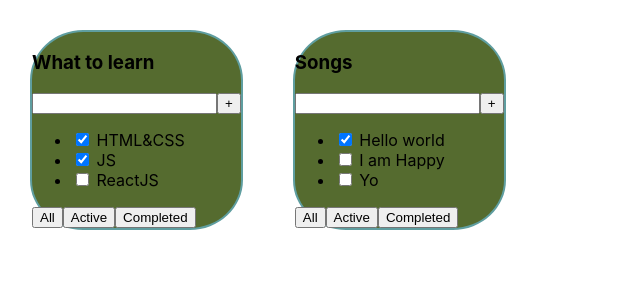
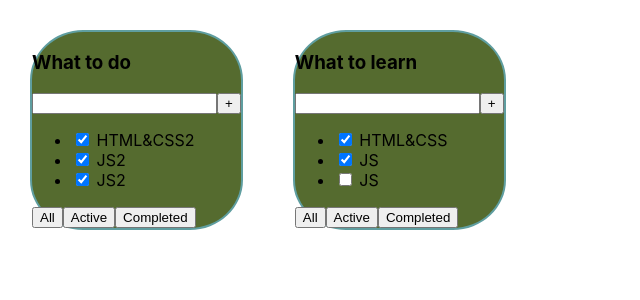
Before and after one commit to IvanovMike2023/TodoList, a React (Create React App) app: page / in a window 1280 px wide. Shown: the top 300 px of the page, without its empty margins (0-640 px from the left). Built offline with nearby package versions, Linux system fonts and the light colour scheme.

Commit message:
lesson 1

```diff
--- a/src/App.tsx
+++ b/src/App.tsx
@@ -1,22 +1,128 @@
 import React from 'react';
 import './App.css';
-import TodoList, {PropsTasks} from "./TodoList";
+import TodoList, {PropsData} from "./TodoList";
 
 function App() {
-    const tasks1:Array<PropsTasks> = [
-        { id: 1, title: "HTML&CSS", isDone: true },
-        { id: 2, title: "JS", isDone: true },
-        { id: 3, title: "ReactJS", isDone: false }
-    ]
-    const tasks2:Array<PropsTasks> = [
-        { id: 1, title: "Hello world", isDone: true },
-        { id: 2, title: "I am Happy", isDone: false },
-        { id: 3, title: "Yo", isDone: false }
-    ]
+    const data1:PropsData = {
+        title: "What to do",
+        tasks: [
+            {taskId: 1, title: "HTML&CSS2", isDone: true},
+            {taskId: 2, title: "JS2", isDone: true},
+            {taskId: 3, title: "JS2", isDone: true}
+        ],
+        students: [
+            'Jago Wormald1',
+            'Saul Milne2',
+            'Aariz Hester3',
+            'Dion Reeve4',
+            'Anisa Ortega5',
+            'Blade Cisneros6',
+            'Malaikah Phelps7',
+            'Zeeshan Gallagher8',
+            'Isobella Vo9',
+            'Rizwan Mathis10',
+            'Menaal Leach11',
+            'Kian Walton12',
+            'Orion Lamb13',
+            'Faizah Huynh14',
+            'Crystal Vaughan15',
+            'Vivien Hickman16',
+            'Stuart Lu17',
+            'Karol Davison18',
+            'Dario Burns19',
+            'Chloe Rich20',
+            'Martyna Felix',
+            'Nida Glass',
+            'Maeve Miles',
+            'Hasnain Puckett',
+            'Ayman Cano',
+            'Safwan Perry',
+            'Fox Kelly',
+            'Louise Barlow',
+            'Malaki Mcgill',
+            'Leanna Cline',
+            'Willard Hodge',
+            'Amelia Dorsey',
+            'Kiah Porter',
+            'Jeanne Daly',
+            'Mohsin Armstrong',
+            'Laurie Rangel',
+            'Princess Tierney',
+            'Kasim Kendall',
+            'Darryl Cope',
+            'Elysha Ray',
+            'Liyana Harris',
+            'Kashif Blackburn',
+            'Atif Zimmerman',
+            'Sila Hartley',
+            'Ralphie Hebert',
+        ]
+    }
+    const data2 :PropsData=   {
+        title: "What to learn",
+        tasks: [
+            {taskId: 1, title: "HTML&CSS", isDone: true},
+            {taskId: 2, title: "JS", isDone: true},
+            {taskId: 3, title: "JS", isDone: false}
+        ],
+        students: [
+            'Rick Kane',
+            'Finnlay Bentley',
+            'Samia North',
+            'Isaac Morton',
+            'Lily-Ann Clifford',
+            'Thalia Park',
+            'Sapphire Cruz',
+            'Cieran Vazquez',
+            'Anya Estes',
+            'Dominika Field',
+            'Rosanna Chung',
+            'Safiyah Davey',
+            'Ryley Beasley',
+            'Kalvin Trejo',
+            'Evie-Mae Farrell',
+            'Juliet Valencia',
+            'Astrid Austin',
+            'Lyle Montgomery',
+            'Nisha Mora',
+            'Kylie Callaghan',
+            'Star Wilks',
+            'Marissa Colley',
+            'Asa Fuller',
+            'Leigh Kemp',
+            'Avleen Dawson',
+            'Sammy Bonilla',
+            'Acacia Becker',
+            'Coral Shepherd',
+            'Melina Molina',
+            'Kiran Bailey',
+            'Clara Escobar',
+            'Alexandru Horn',
+            'Brandon-Lee Mercado',
+            'Elouise Weston',
+            'King Long',
+            'Kerri Searle',
+            'Kanye Hamer',
+            'Elwood Benitez',
+            'Mikail Whitaker',
+            'Bobby Hardy',
+            'Talha Ferry',
+            'Priscilla Landry',
+            'Olivia-Grace Cain',
+            'Kiaan Wallace',
+            'Wesley Padilla90',
+            'Ella-Grace Wooten91',
+            'Kaif Molloy92',
+            'Kamal Broadhurst93',
+            'Bianca Ferrell94',
+            'Micheal Talbot95',
+        ]
+    }
+
     return (
         <div className="App">
-            <TodoList title="What to learn" tasks={tasks1} />
-            <TodoList title="Songs" tasks={tasks2} />
+            <TodoList data={data1}  />
+            <TodoList data={data2}  />
 
         </div>
     );
--- a/src/TodoList.tsx
+++ b/src/TodoList.tsx
@@ -1,27 +1,40 @@
 import React, {FC} from "react";
 
-export type PropsTasks = {
-    id: number,
+ type PropsTasks = {
+    taskId: number,
     title: string,
     isDone: boolean
 }
+ type PropsStudents = {
+}
+ export interface PropsData {
+    title: string,
+    tasks: PropsTasks[],
+     students: PropsStudents[]
+
+ }
+
 type PropsType = {
-    title: string,
-    tasks: PropsTasks[]
+    data: PropsData
+
 }
-const TodoList:FC<PropsType>=(props) => {
+const TodoList: FC<PropsType> = (props) => {
 //const TodoList=(props:PropsType)=>{
+    //const tasks=props.data.tasks
+
+    const data=props.data
+    console.log(data)
     return (
         <div className="todolist">
-            <h3>{props.title}</h3>
+            <h3>{data.title}</h3>
             <div>
                 <input/>
                 <button>+</button>
             </div>
             <ul>
-                <li><input type="checkbox" checked={props.tasks[0].isDone}/> <span>{props.tasks[0].title}</span></li>
-                <li><input type="checkbox" checked={props.tasks[1].isDone}/> <span>{props.tasks[1].title}</span></li>
-                <li><input type="checkbox" checked={props.tasks[2].isDone}/> <span>{props.tasks[2].title}</span></li>
+                <li><input type="checkbox" checked={data.tasks[0].isDone}/> <span>{data.tasks[0].title}</span></li>
+                <li><input type="checkbox" checked={data.tasks[1].isDone}/> <span>{data.tasks[1].title}</span></li>
+                <li><input type="checkbox" checked={data.tasks[2].isDone}/> <span>{data.tasks[2].title}</span></li>
             </ul>
             <div>
                 <button>All</button>
```
